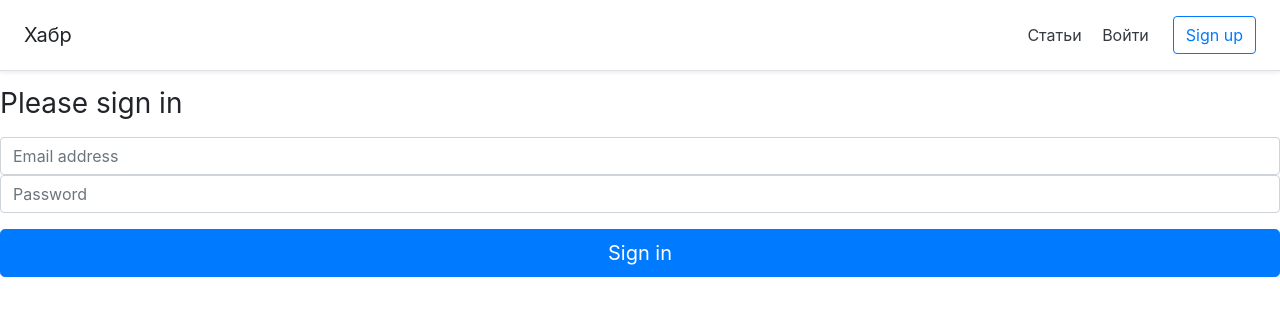
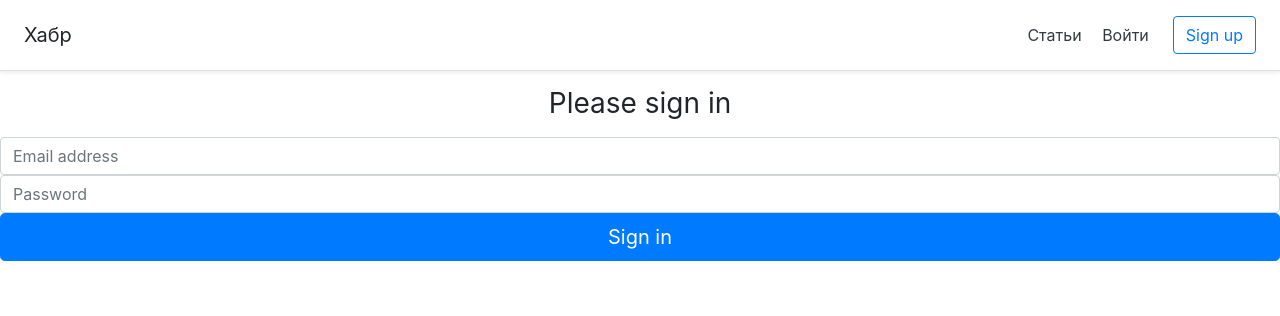
Before and after one commit to prostopank/Blog, a Django app: page /signin in a window 1280 px wide. Shown: the top 316 px of the page. Run offline with Django 3.2, Linux system fonts and the light colour scheme; some libraries are stand-ins or nearby versions.

Commit message:
Update layout

```diff
--- a/Blog/main/templates/main/base.html
+++ b/Blog/main/templates/main/base.html
@@ -1,12 +1,9 @@
 <!DOCTYPE html>
 <html lang="en">
-<head>
-    <meta charset="UTF-8">
-    <meta name="viewport" content="width=device-width, initial-scale=1.0">
-    <title>Document</title>
-    <link rel="stylesheet" href="https://stackpath.bootstrapcdn.com/bootstrap/4.5.2/css/bootstrap.min.css">
-</head>
-<body>
+    <head>
+        <link rel="stylesheet" href="https://stackpath.bootstrapcdn.com/bootstrap/4.5.2/css/bootstrap.min.css">
+    </head>
+<body class="text-center">
     <div class="d-flex flex-column flex-md-row align-items-center p-3 px-md-4 mb-3 bg-white border-bottom shadow-sm">
         <h5 class="my-0 mr-md-auto font-weight-normal">Хабр</h5>
         <nav class="my-2 my-md-0 mr-md-3">
--- a/Blog/main/templates/main/signin.html
+++ b/Blog/main/templates/main/signin.html
@@ -4,12 +4,8 @@
 
 <form class="form-signin">
   <h1 class="h3 mb-3 font-weight-normal">Please sign in</h1>
-
   <input type="email" class="form-control" placeholder="Email address">
-
   <input type="password" class="form-control" placeholder="Password">
-  <div class="checkbox mb-3">
-  </div>
   <button class="btn btn-lg btn-primary btn-block" type="submit">Sign in</button>
 </form>
 
```
